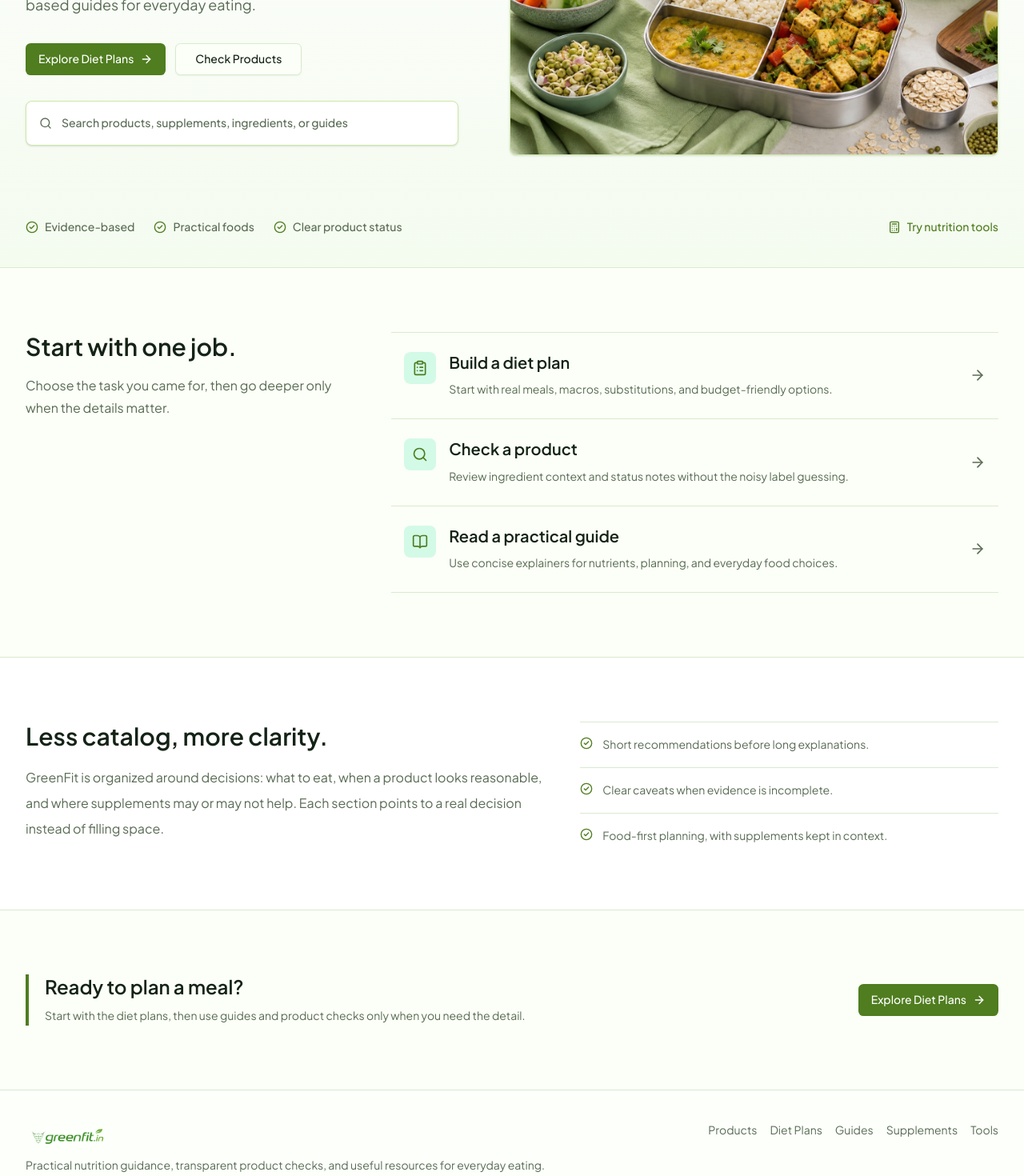
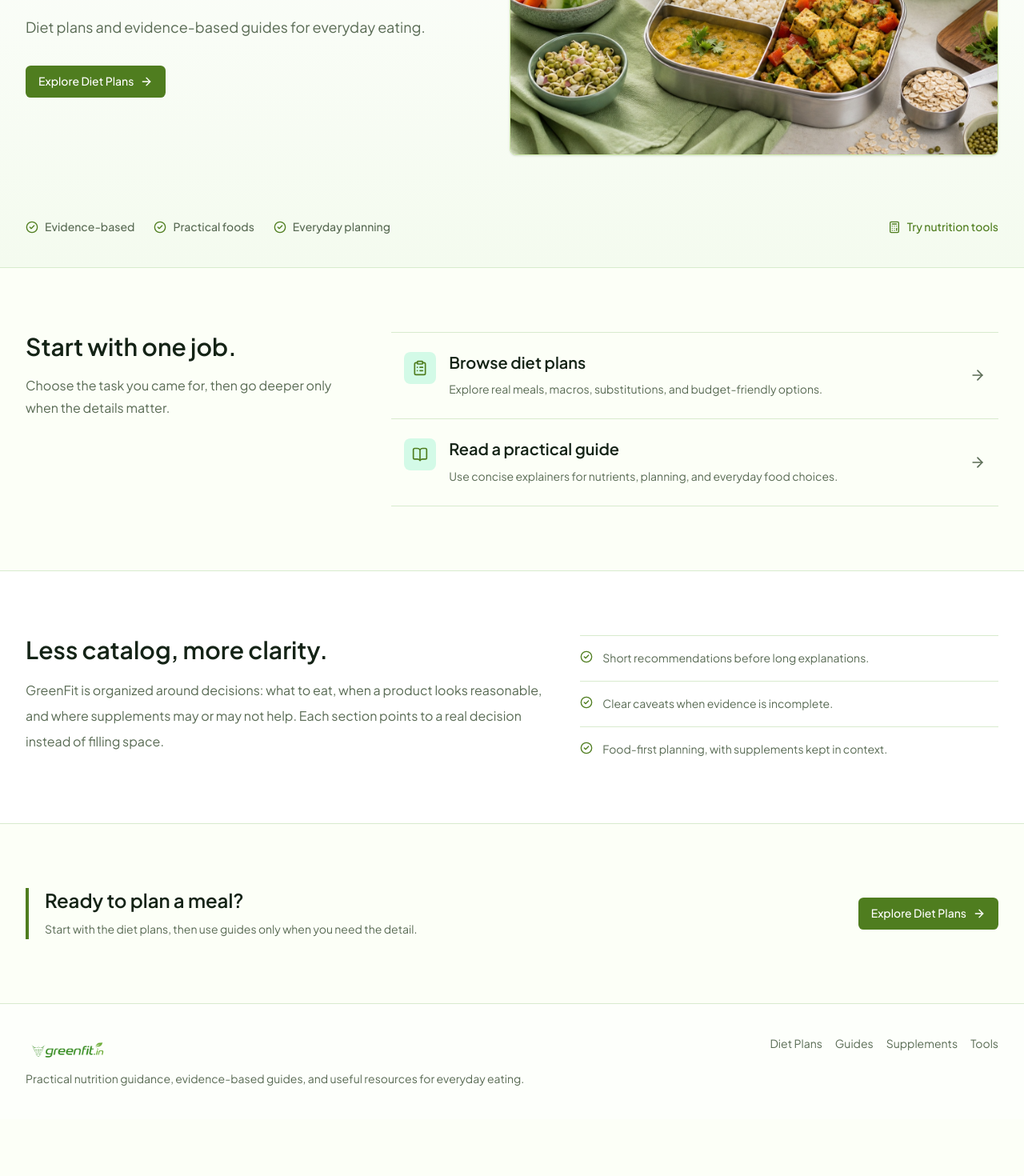
Before and after one commit to fatichar/greenfit, a Next.js app: page / in a window 1280 px wide. Shown: the part 420-1890 px from the top of the page at 80% size. After the commit the page ends 1819 px from the top, so only its background shows below. Built offline with nearby package versions, Linux system fonts and the light colour scheme; no server answers.

Commit message:
Removed parts which are not yet ready

```diff
--- a/src/app/layout.tsx
+++ b/src/app/layout.tsx
@@ -19,7 +19,7 @@ export const metadata: Metadata = {
     template: "%s | GreenFit",
   },
   description:
-    "Practical nutrition guidance with plant-based diet plans, vegan product checks, supplement comparisons, and evidence-based WFPB guides.",
+    "Practical nutrition guidance with plant-based diet plans, vegan product checks, supplement context, and evidence-based WFPB guides.",
   keywords: [
     "vegan diet",
     "plant based diet",
@@ -36,7 +36,7 @@ export const metadata: Metadata = {
   openGraph: {
     title: "GreenFit",
     description:
-      "Practical nutrition guidance with plant-based diet plans, vegan product checks, supplement comparisons, and evidence-based WFPB guides.",
+      "Practical nutrition guidance with plant-based diet plans, vegan product checks, supplement context, and evidence-based WFPB guides.",
     url: "https://greenfit.in",
     siteName: "GreenFit",
     type: "website",
--- a/src/app/page.tsx
+++ b/src/app/page.tsx
@@ -2,14 +2,14 @@ import Link from "next/link";
 import Image from "next/image";
 import type { Metadata } from "next";
 import type { LucideIcon } from "lucide-react";
-import { ArrowRight, BookOpen, Calculator, CheckCircle2, ClipboardList, Search } from "lucide-react";
+import { ArrowRight, BookOpen, Calculator, CheckCircle2, ClipboardList } from "lucide-react";
 import { buttonVariants } from "@/components/ui/button";
 import { cn } from "@/lib/utils";
 
 export const metadata: Metadata = {
   title: "GreenFit | Nutrition, made practical",
   description:
-    "Plant-based diet plans, vegan supplement reviews, product checks, and evidence-based WFPB guides for everyday eating.",
+    "Plant-based diet plans and evidence-based WFPB guides for everyday eating.",
   keywords: [
     "practical nutrition",
     "vegan diet plans",
@@ -22,14 +22,14 @@ export const metadata: Metadata = {
   openGraph: {
     title: "GreenFit | Nutrition, made practical",
     description:
-      "Plant-based diet plans, vegan supplement reviews, product checks, and evidence-based WFPB guides for everyday eating.",
+      "Plant-based diet plans and evidence-based WFPB guides for everyday eating.",
     url: "https://greenfit.in",
     siteName: "GreenFit",
     type: "website",
   },
 };
 
-const trustItems = ["Evidence-based", "Practical foods", "Clear product status"];
+const trustItems = ["Evidence-based", "Practical foods", "Everyday planning"];
 
 const pathways: Array<{
   href: string;
@@ -39,15 +39,9 @@ const pathways: Array<{
 }> = [
   {
     href: "/diet-plans",
-    title: "Build a diet plan",
-    description: "Start with real meals, macros, substitutions, and budget-friendly options.",
+    title: "Browse diet plans",
+    description: "Explore real meals, macros, substitutions, and budget-friendly options.",
     icon: ClipboardList,
-  },
-  {
-    href: "/products",
-    title: "Check a product",
-    description: "Review ingredient context and status notes without the noisy label guessing.",
-    icon: Search,
   },
   {
     href: "/guides",
@@ -75,7 +69,7 @@ export default function Home() {
                 <span className="block">practical</span>
               </h1>
               <p className="max-w-full break-words text-base leading-8 text-muted-foreground sm:max-w-xl sm:text-lg">
-                Diet plans, supplement reviews, product checks, and evidence-based guides for everyday eating.
+                Diet plans and evidence-based guides for everyday eating.
               </p>
             </div>
             <div className="flex flex-col gap-3 sm:flex-row">
@@ -88,24 +82,7 @@ export default function Home() {
                 Explore Diet Plans
                 <ArrowRight data-icon="inline-end" />
               </Link>
-              <Link
-                href="/products"
-                className={cn(buttonVariants({ variant: "outline", size: "lg" }), "w-full sm:w-auto")}
-                data-umami-event="CTA Click"
-                data-umami-event-cta="Check Products (Hero)"
-              >
-                Check Products
-              </Link>
             </div>
-            <Link
-              href="/products"
-              className="flex min-h-14 w-full max-w-xl min-w-0 items-center gap-3 rounded-lg border border-olive-200 bg-white px-4 text-sm font-medium text-muted-foreground shadow-sm transition hover:border-primary/50 hover:text-foreground"
-              data-umami-event="CTA Click"
-              data-umami-event-cta="Search Directory (Hero)"
-            >
-              <Search className="size-4" />
-              <span className="truncate">Search products, supplements, ingredients, or guides</span>
-            </Link>
           </div>
           <div className="min-w-0 md:pl-2 lg:pl-6">
             <div className="w-full max-w-full overflow-hidden rounded-lg border border-olive-200 bg-white shadow-sm">
@@ -180,7 +157,7 @@ export default function Home() {
           <div>
             <h2 className="font-heading text-2xl font-semibold">Ready to plan a meal?</h2>
             <p className="mt-2 text-sm leading-6 text-muted-foreground">
-              Start with the diet plans, then use guides and product checks only when you need the detail.
+              Start with the diet plans, then use guides only when you need the detail.
             </p>
           </div>
           <Link
--- a/src/components/footer.tsx
+++ b/src/components/footer.tsx
@@ -14,11 +14,10 @@ export function Footer() {
             className="h-9 w-auto object-contain"
           />
           <p className="mt-2 max-w-2xl">
-            Practical nutrition guidance, transparent product checks, and useful resources for everyday eating.
+            Practical nutrition guidance, evidence-based guides, and useful resources for everyday eating.
           </p>
         </div>
         <div className="flex flex-wrap gap-4">
-          <Link href="/products">Products</Link>
           <Link href="/diet-plans">Diet Plans</Link>
           <Link href="/guides">Guides</Link>
           <Link href="/supplements">Supplements</Link>
--- a/src/components/header.tsx
+++ b/src/components/header.tsx
@@ -16,7 +16,6 @@ import {
 import { cn } from "@/lib/utils";
 
 const navItems = [
-  ["Products", "/products"],
   ["Diet Plans", "/diet-plans"],
   ["Guides", "/guides"],
   ["Recipes", "/recipes"],
```
